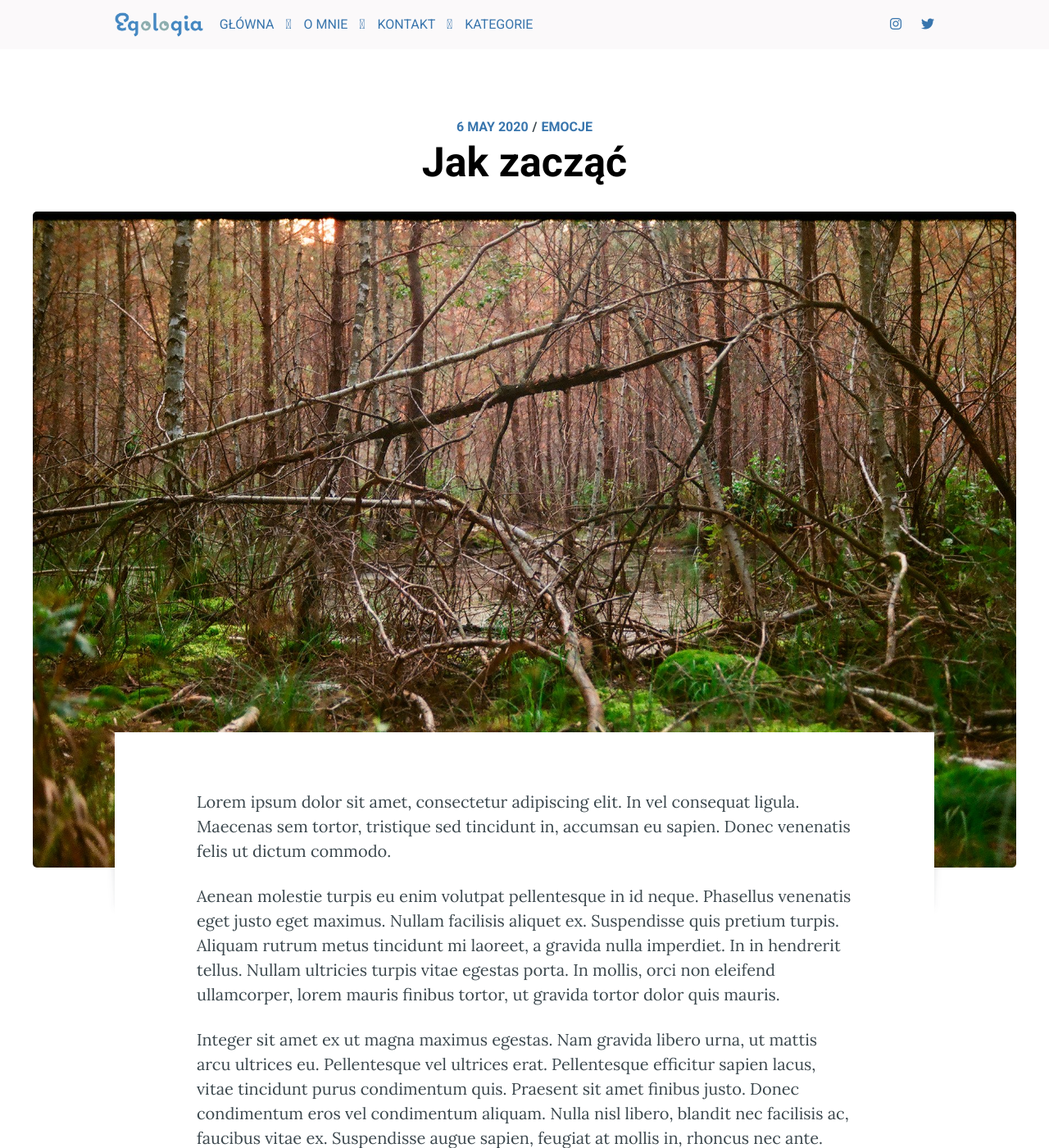
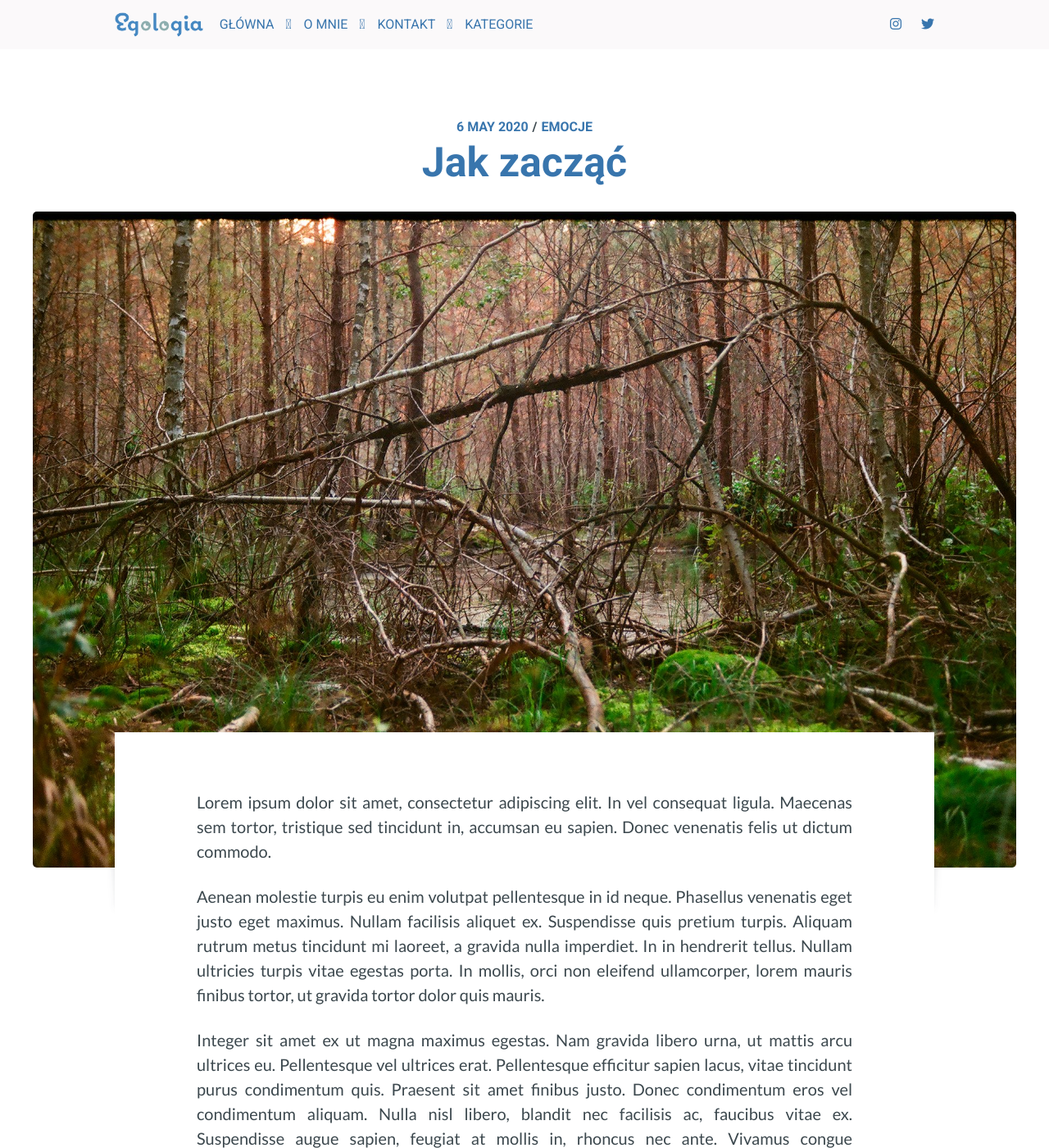
Before and after one commit to awysocka/egologia-blog, a Jekyll site: the page built from _posts/2020-05-06-Jak-zaczac.md, in a window 1280 px wide and 1400 px high. Shown: the whole window at 82% size. Built offline with Jekyll 4.4.1, drawn with Linux system fonts in a browser that asks for light colours; nearby versions of some CDN libraries; a style sheet for code colours, icons or effects is not loaded.

Commit message:
EB-53 Make corrections from the client

```diff
--- a/_layouts/default.html
+++ b/_layouts/default.html
@@ -11,7 +11,7 @@
     <link href="https://fonts.googleapis.com/icon?family=Material+Icons"
       rel="stylesheet">
     <link href="https://fonts.googleapis.com/css2?family=Roboto:wght@400;500;700&display=swap" rel="stylesheet">
-    <link href="https://fonts.googleapis.com/css2?family=Lora:wght@400;500;700&display=swap" rel="stylesheet">
+    <link href="https://fonts.googleapis.com/css2?family=Lato:wght@300;400;700&display=swap" rel="stylesheet">
     <link rel="stylesheet" href="/css/styles.css">
     {% feed_meta %}
     {% seo %}
--- a/_sass/_header.scss
+++ b/_sass/_header.scss
@@ -22,12 +22,30 @@
     }
 }
 
+@include respond(tab-port) {
+    .home-header {
+
+        &__hero {
+
+            img {
+                max-height: 120px;
+                height: 15vh;
+            }
+        }
+    }
+}
+
 @include respond(tab-land) {
     .home-header {
         padding-bottom: 80px;
 
         &__hero {
             margin: 0 auto 4rem;
+
+            img {
+                max-height: 150px;
+                height: 15vh;
+            }
         }
     }
 }
--- a/_sass/_page.scss
+++ b/_sass/_page.scss
@@ -18,6 +18,7 @@
 
     &__title {
         font-size: 3* $font-size-s;
+        color: $color-blue;
         font-weight: 700;
         line-height: 1.15;
     }
@@ -39,6 +40,7 @@
         flex-direction: column;
         align-items: stretch;
         justify-content: center;
+        text-align: justify;
 
         h1, h2, h3, h4, h5, h6 {
             color: $color-black;
--- a/_sass/_post-section.scss
+++ b/_sass/_post-section.scss
@@ -58,6 +58,7 @@
                     font-weight: 700;
                     line-height: 1.2;
                     letter-spacing: .5px;
+                    color: $color-blue;
                     margin-bottom: 1rem;
                 }
 
@@ -66,6 +67,7 @@
                     font-family: $font-family-content;
                     letter-spacing: .5px;
                     line-height: 2.8rem;
+                    color: $color-dark-grey;
                     margin-bottom: 4rem;
                 }
             }
--- a/_sass/_variables.scss
+++ b/_sass/_variables.scss
@@ -10,7 +10,7 @@ $color-black: #000;
 
 //font
 $font-family-basic: 'Roboto', sans-serif;
-$font-family-content: 'Lora', Georgia, serif;
+$font-family-content: 'Lato', sans-serif;
 
 $font-size-xs: 0.6rem;
 $font-size-s: 1rem;
--- a/_sass/main.scss
+++ b/_sass/main.scss
@@ -1,3 +1,4 @@
+
 @import 'mixins';
 @import 'variables';
 @import 'base';
```
